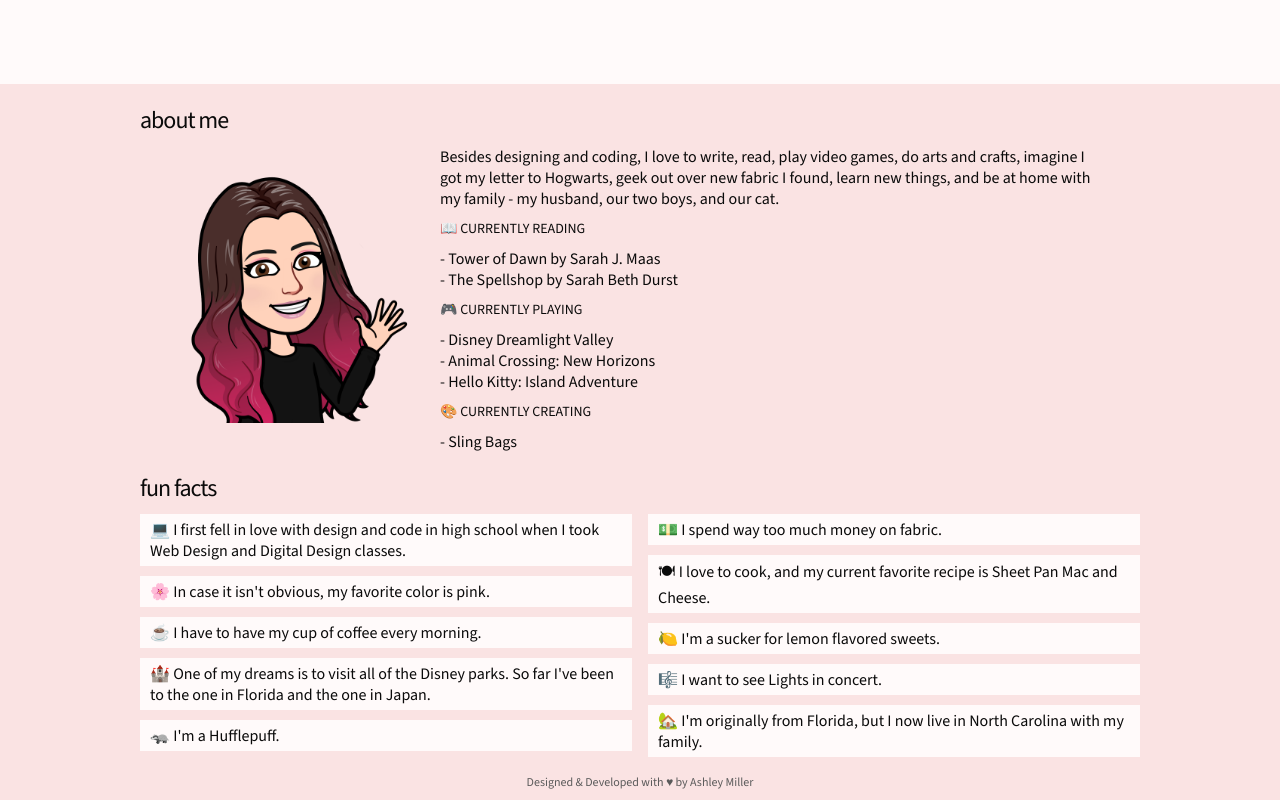
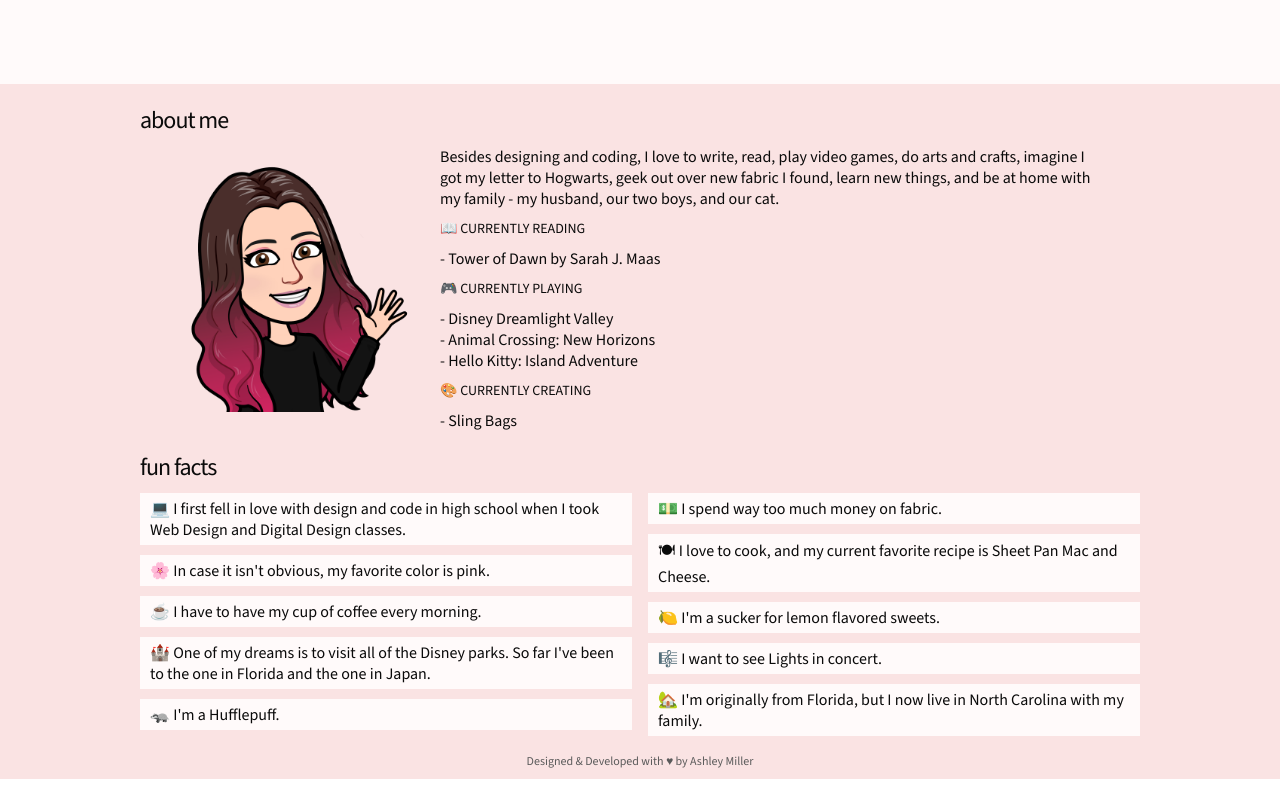
Before and after one commit to AshMarie-Miller/ashleys-web, a plain HTML site: page index.html in a window 1280 px wide. Shown: the part 716-1516 px from the top of the page. After the commit the page ends 1495 px from the top, so only its background shows below. Drawn offline with nearby package versions, Linux system fonts and the light colour scheme; a web font is replaced by a local one.

Commit message:
Updated 'Currentlies'

```diff
--- a/index.html
+++ b/index.html
@@ -56,7 +56,6 @@
                                 <h3 class="neutral-prim sans-serif uppercase f4 fw4">📖 Currently Reading</h3>
                                 <ul class="neutral-prim sans-serif f5 fw3 list-none">
                                     <li>- Tower of Dawn by Sarah J. Maas</li>
-                                    <li>- The Spellshop by Sarah Beth Durst</li>
                                 </ul>
                                 <h3 class="neutral-prim sans-serif uppercase f4 fw4">🎮 Currently Playing</h3>
                                 <ul class="neutral-prim sans-serif f5 fw3 list-none">
```
